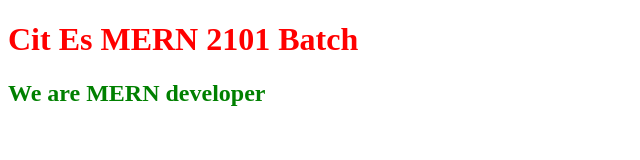
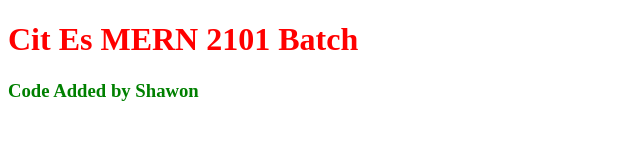
Before and after one commit to mern2101/project1, a plain HTML site: page index.html in a window 1280 px wide. Shown: the whole page, without its empty margins (0-640 px from the left). Drawn offline with Linux system fonts and the light colour scheme.

Commit message:
code added and deleted by shawon

```diff
--- a/css/style.css
+++ b/css/style.css
@@ -1,6 +1,6 @@
 h1{
     color: red;
 }
-h2{
+h3{
     color: green;
 }
--- a/index.html
+++ b/index.html
@@ -10,7 +10,7 @@
 <body>
 
     <h1>Cit Es MERN 2101 Batch</h1>
-    <h2>We are MERN developer</h2>
+    <h3>Code Added by Shawon</h3>
 
 </body>
 </html>
```
